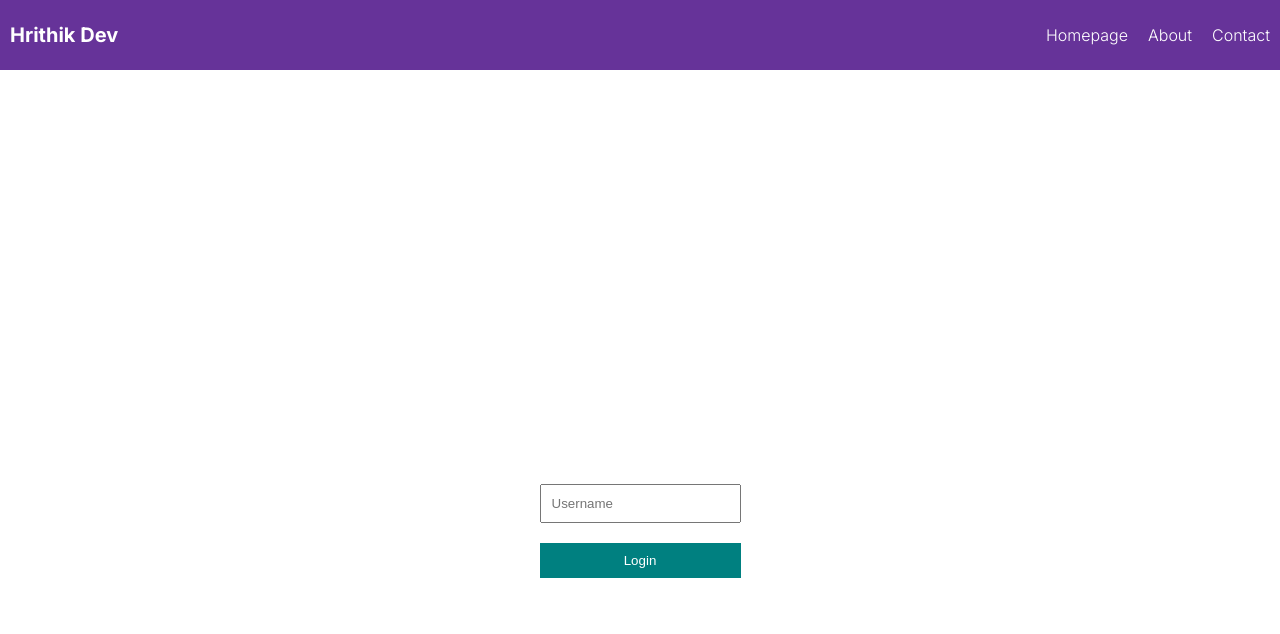
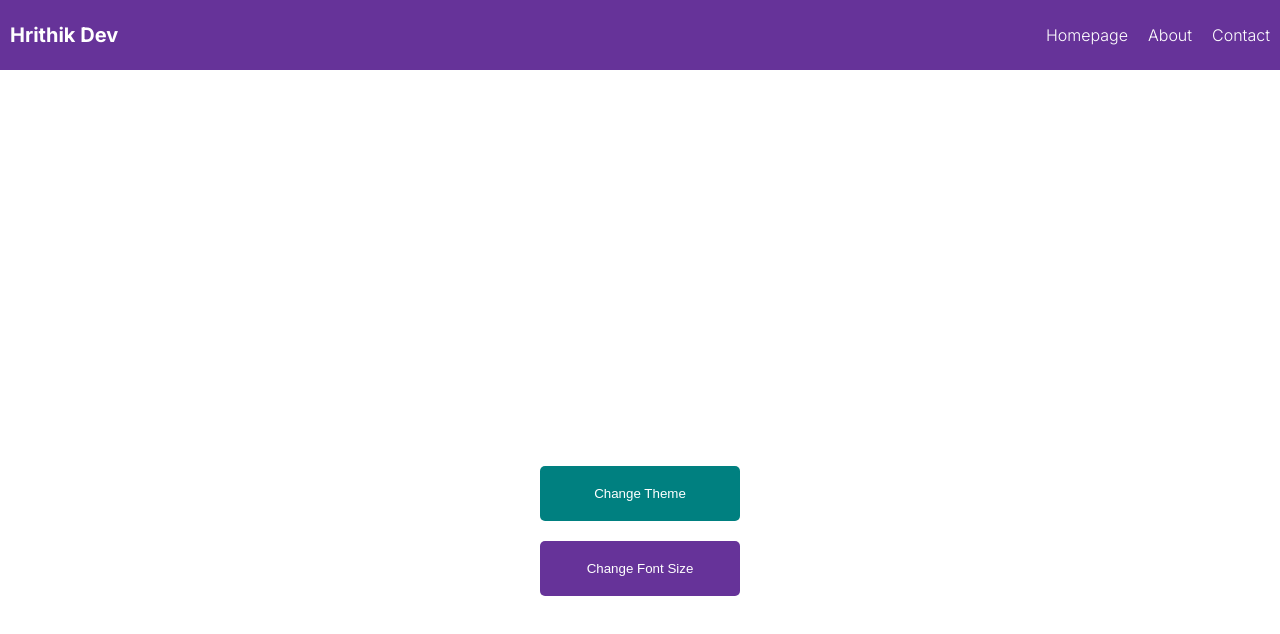
Before and after one commit to Hrithik0112/typescript_nextReact_tutorial, a Next.js app: page / in a window 1280 px wide. Shown: the top 634 px of the page. Built offline with nearby package versions, Linux system fonts and the light colour scheme.

Commit message:
context Api

```diff
--- a/src/app/page.tsx
+++ b/src/app/page.tsx
@@ -1,13 +1,15 @@
 import styles from "./page.module.css";
 
 import UseStateExample from "./4-usestate-example/page";
+import UseContextExample from "./5-usecontext-example/page";
 
 export default function Home() {
   return (
     <main className={styles.main}>
       {/* <ChildrenPropExample /> */}
       {/* <EventExample /> */}
-      <UseStateExample />
+      {/* <UseStateExample /> */}
+      <UseContextExample />
     </main>
   );
 }
```
